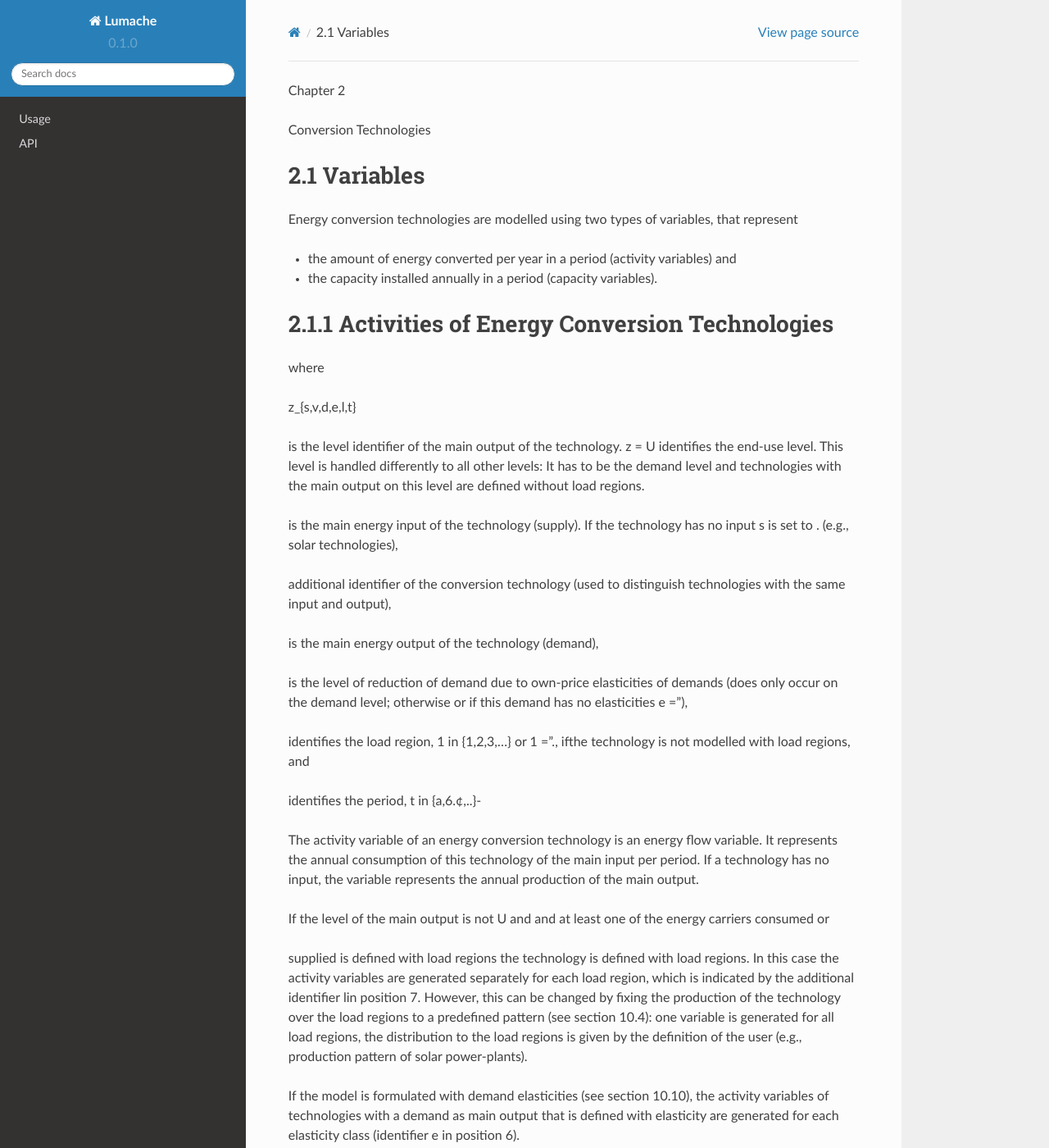
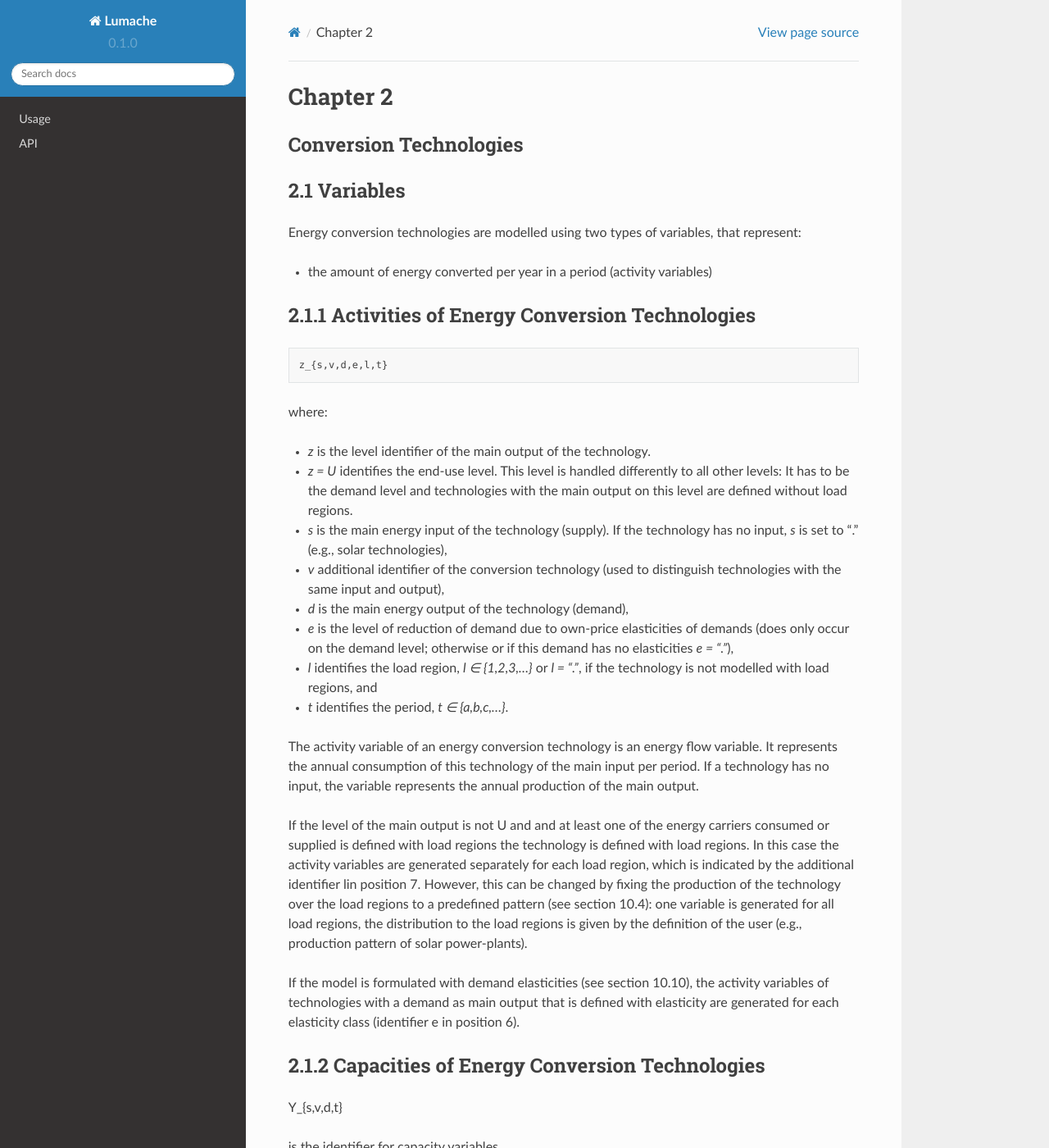
Before and after one commit to mbbenticha/MESSAGEdoc, a Sphinx documentation site: the page built from docs/source/message_02_conversion_techs.rst, in a window 1280 px wide and 1400 px high. Shown: the whole window at 82% size. Built offline with Sphinx 7.4.7 and the Read the Docs theme 2.0.0, drawn with Linux system fonts in a browser that asks for light colours.

Commit message:
Update message_02_conversion_techs.rst

```diff
--- a/docs/source/message_02_conversion_techs.rst
+++ b/docs/source/message_02_conversion_techs.rst
@@ -1,54 +1,37 @@
 Chapter 2
+==========
 
 Conversion Technologies
+-----------------------
 
 2.1 Variables
---------------
+-------------
 
+Energy conversion technologies are modelled using two types of variables, that represent:
 
-Energy conversion technologies are modelled using two types of variables, that represent
-
-- the amount of energy converted per year in a period (activity variables) and
-- the capacity installed annually in a period (capacity variables).
-
-
+- the amount of energy converted per year in a period (activity variables)
 
 2.1.1 Activities of Energy Conversion Technologies
--------------------------------------------------
+--------------------------------------------------
 
+.. code-block::
 
-where
+    z_{s,v,d,e,l,t}
 
-z_{s,v,d,e,l,t}
+where:
 
-is the level identifier of the main output of the technology.
-z = U identifies the end-use level. This level is handled differently to all other
-levels: It has to be the demand level and technologies with the main output on
-this level are defined without load regions.
+- `z` is the level identifier of the main output of the technology.
+- `z = U` identifies the end-use level. This level is handled differently to all other levels: It has to be the demand level and technologies with the main output on this level are defined without load regions.
+- `s` is the main energy input of the technology (supply). If the technology has no input, `s` is set to "." (e.g., solar technologies),
+- `v` additional identifier of the conversion technology (used to distinguish technologies with the same input and output),
+- `d` is the main energy output of the technology (demand),
+- `e` is the level of reduction of demand due to own-price elasticities of demands (does only occur on the demand level; otherwise or if this demand has no elasticities `e = "."`),
+- `l` identifies the load region, `l ∈ {1,2,3,...}` or `l = "."`, if the technology is not modelled with load regions, and
+- `t` identifies the period, `t ∈ {a,b,c,...}`.
 
-is the main energy input of the technology (supply). If the technology has no
-input s is set to . (e.g., solar technologies),
-
-additional identifier of the conversion technology (used to distinguish technologies
-with the same input and output),
-
-is the main energy output of the technology (demand),
-
-is the level of reduction of demand due to own-price elasticities of demands (does
-only occur on the demand level; otherwise or if this demand has no elasticities e
-="),
-
-identifies the load region, 1 in {1,2,3,...} or 1 ="., ifthe technology is not
-modelled with load regions, and
-
-identifies the period, t in {a,6.¢,..}-
-
-The activity variable of an energy conversion technology is an energy flow variable. It
-represents the annual consumption of this technology of the main input per period. If a
-technology has no input, the variable represents the annual production of the main output.
+The activity variable of an energy conversion technology is an energy flow variable. It represents the annual consumption of this technology of the main input per period. If a technology has no input, the variable represents the annual production of the main output.
 
 If the level of the main output is not U and and at least one of the energy carriers consumed or
-
 supplied is defined with load regions the technology is defined with load regions. In this case
 the activity variables are generated separately for each load region, which is indicated by the
 additional identifier lin position 7. However, this can be changed by fixing the production of
```
